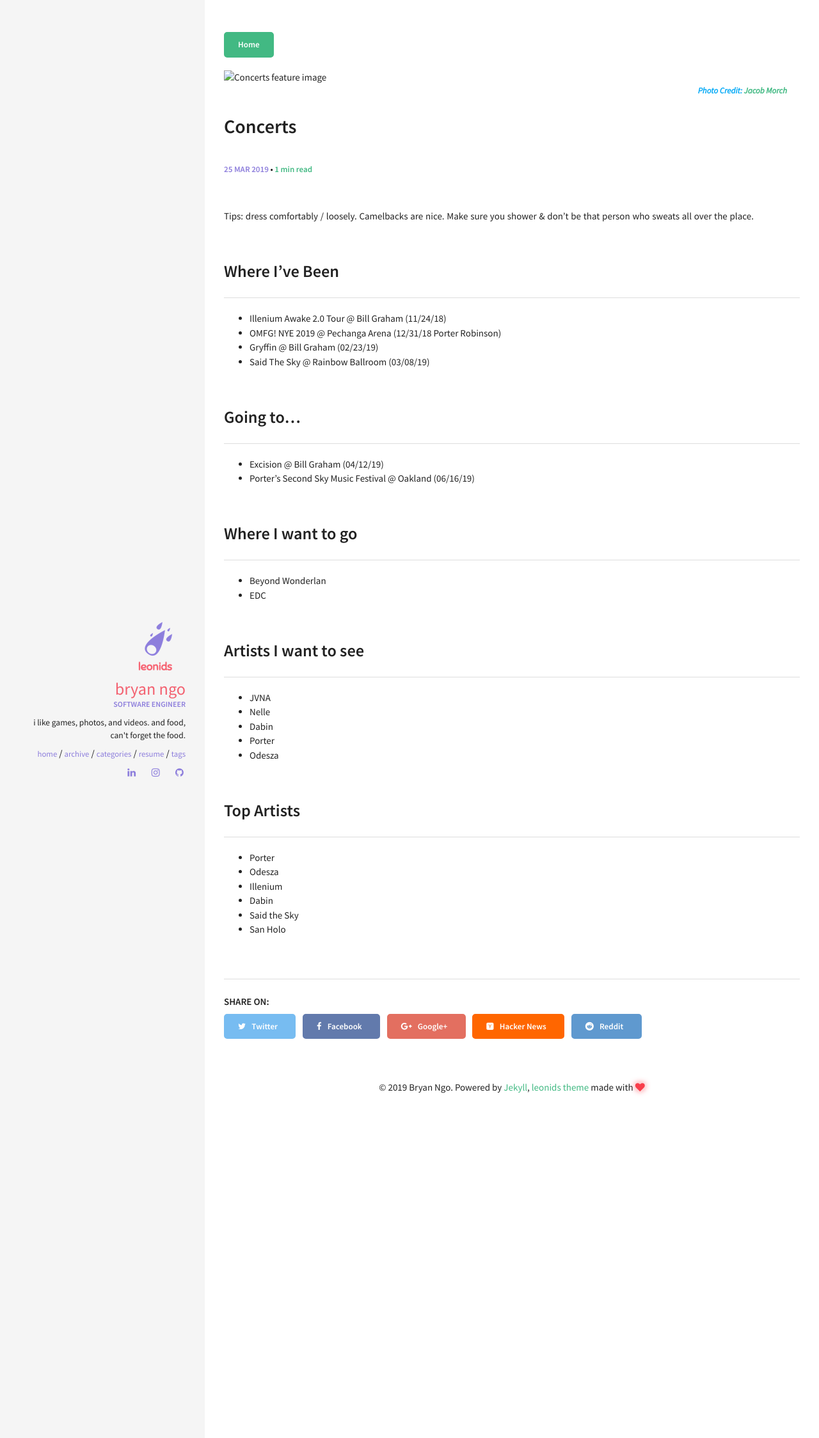
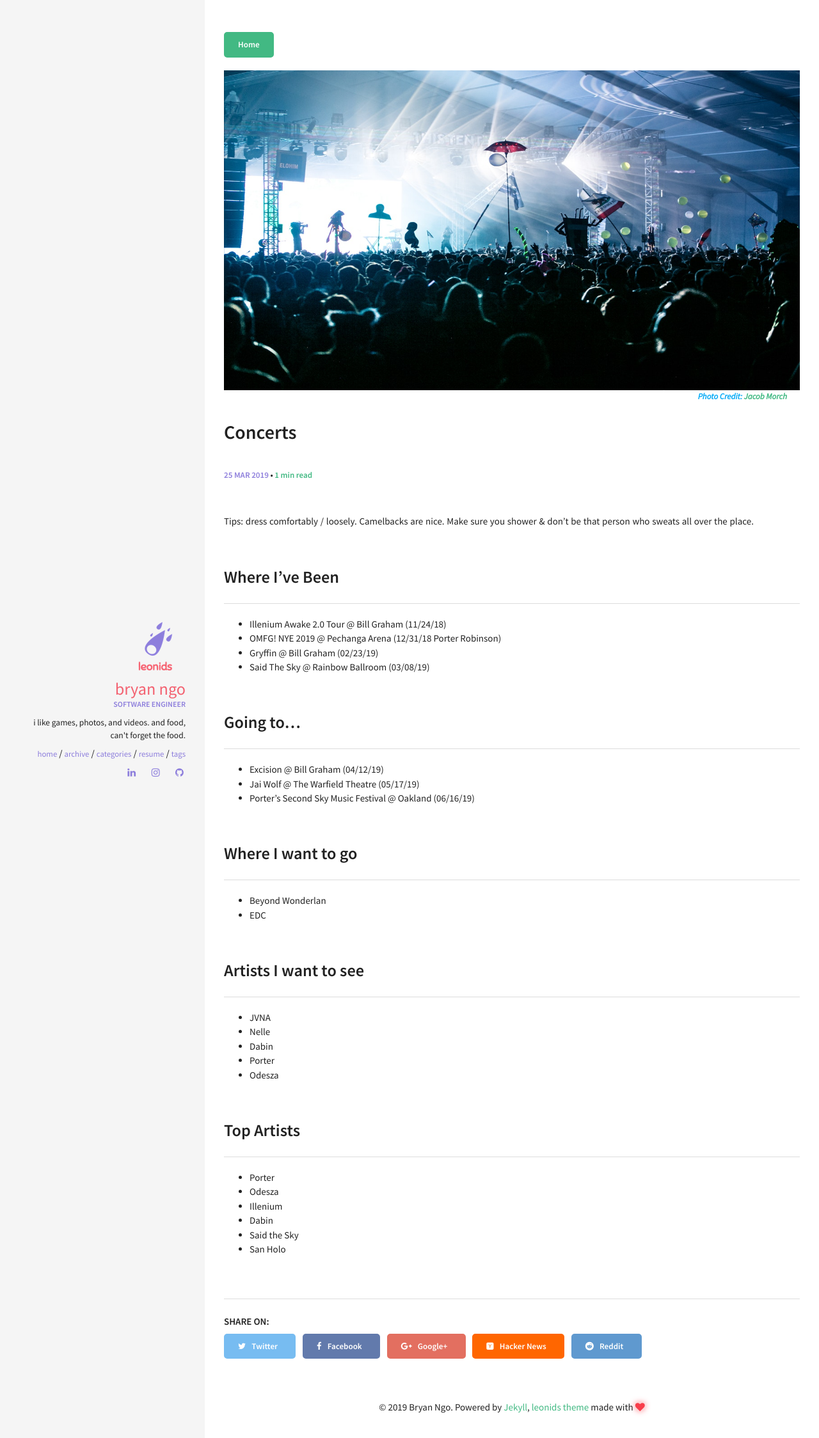
Before and after one commit to bryngo/bryngo.github.io, a Jekyll site: the page built from _posts/2019-03-25-concerts.md, in a window 1280 px wide. Shown: the top 2248 px of the page at 64% size. Built offline with Jekyll 4.4.1, drawn with Linux system fonts in a browser that asks for light colours.

Commit message:
jai wolf

```diff
--- a/_posts/2019-03-25-concerts.md
+++ b/_posts/2019-03-25-concerts.md
@@ -23,6 +23,7 @@ over the place.
 
 ## Going to...
 - Excision @ Bill Graham (04/12/19)
+- Jai Wolf @ The Warfield Theatre (05/17/19)
 - Porter's Second Sky Music Festival @ Oakland (06/16/19)
 
 ## Where I want to go
```
Also changed, not shown: img/audience-celebration-concert-1179581.jpg (added).
